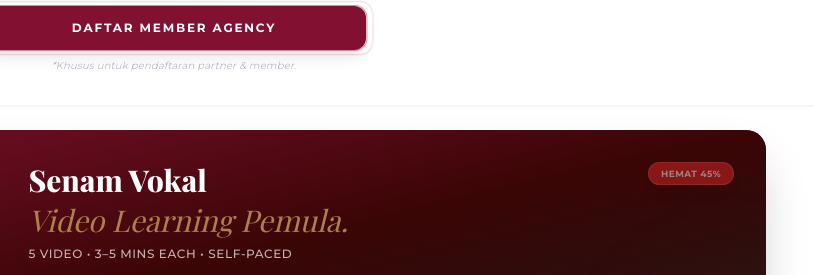
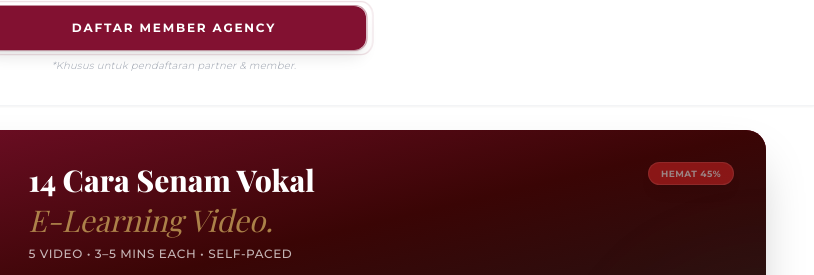
Before and after one commit to haanmadee/RK_MC, a plain HTML site: page index.html in a window 1280 px wide. Shown: the part 1337-1612 px from the top of the page, 466-1280 px from the left. Drawn offline with nearby package versions, Linux system fonts and the light colour scheme; a web font is replaced by a local one.

```diff
--- a/index.html
+++ b/index.html
@@ -296,7 +296,7 @@
                 <div>
                     <div class="flex justify-between items-start mb-2">
                         <div>
-                            <h2 class="text-lg md:text-3xl font-serif font-bold leading-tight">Senam Vokal <span class="italic text-gold/80 font-light md:block md:mt-1">Video Learning Pemula.</span></h2>
+                            <h2 class="text-lg md:text-3xl font-serif font-bold leading-tight">14 Cara Senam Vokal <span class="italic text-gold/80 font-light md:block md:mt-1">E-Learning Video.</span></h2>
                             <p class="text-[10px] md:text-xs text-white/70 mt-2 font-medium tracking-wider uppercase">5 Video • 3–5 Mins Each • Self-Paced</p>
                         </div>
                         <span class="hidden md:block bg-red-600 text-white text-[9px] font-bold px-3 py-1 rounded-full whitespace-nowrap tracking-wider border border-red-400/50 shadow-lg animate-pulse">HEMAT 45%</span>
```
